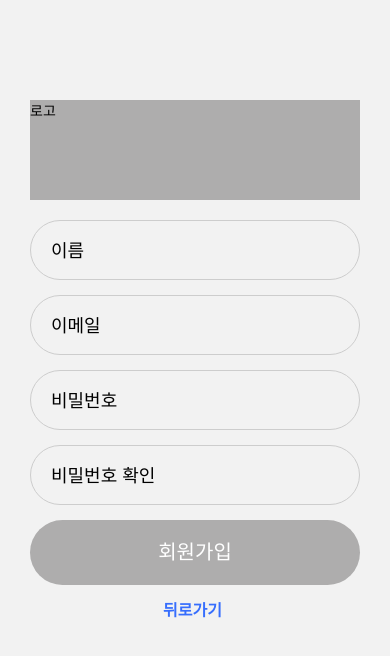
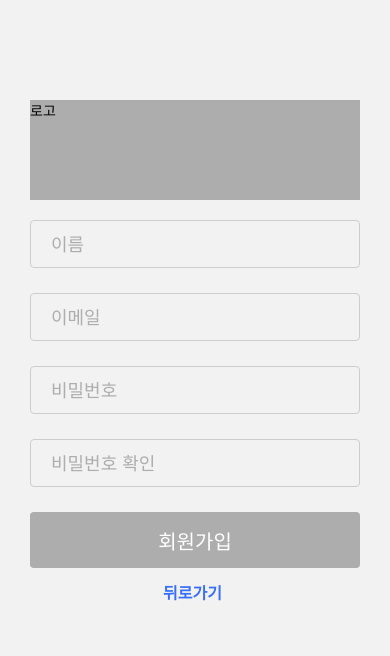
Before and after one commit to shinsewon/ParkingPpak-client, a React Native app: screen /Register in a window 390 px wide. Shown: the top 656 px of the page. Built offline with nearby package versions, Linux system fonts and the light colour scheme.

Commit message:
feat: input & button component

```diff
--- a/App.tsx
+++ b/App.tsx
@@ -12,7 +12,7 @@ import React, {useEffect, useState} from 'react';
 import {NavigationContainer} from '@react-navigation/native';
 import RootStack from './src/screens/RootStack';
 import {SafeAreaProvider} from 'react-native-safe-area-context';
-import {Loading} from '@/component/common';
+import {Loading} from '@/components/common';
 import AsyncStorage from '@react-native-async-storage/async-storage';
 
 export default function App() {
--- a/src/component/common/index.ts
+++ /dev/null
@@ -1 +0,0 @@
-export {default as Loading} from './Loading';
--- /dev/null
+++ b/src/components/common/BorderedInput.tsx
@@ -0,0 +1,64 @@
+import {palette} from '@/constant';
+import React, {forwardRef, ForwardedRef} from 'react';
+import {StyleSheet, Text, View, TextInput, TextInputProps} from 'react-native';
+
+type BorderedInputProps = {
+  errorMessage?: string;
+  hasMarginBottom?: boolean;
+};
+
+const BorderedInput = forwardRef(
+  (
+    {
+      errorMessage,
+      hasMarginBottom = true,
+      ...rest
+    }: TextInputProps & BorderedInputProps,
+    ref: ForwardedRef<TextInput>,
+  ) => {
+    return (
+      <View
+        style={[
+          styles.block,
+          hasMarginBottom && styles.marginBottom,
+          !!errorMessage && styles.errorWrapper,
+        ]}>
+        <TextInput
+          style={styles.input}
+          ref={ref}
+          {...rest}
+          placeholderTextColor={palette.grey_5}
+        />
+        {errorMessage && <Text style={styles.error}>{errorMessage}</Text>}
+      </View>
+    );
+  },
+);
+
+BorderedInput.displayName = 'BorderedInput';
+
+const styles = StyleSheet.create({
+  block: {
+    height: 48,
+    borderColor: palette.grey_6,
+    borderRadius: 4,
+    borderWidth: 1,
+    paddingHorizontal: 20,
+  },
+  errorWrapper: {borderColor: palette.red_1, marginBottom: 40},
+  marginBottom: {
+    marginBottom: 25,
+  },
+  input: {
+    height: 46,
+    fontSize: 18,
+    color: palette.grey_1,
+  },
+  error: {
+    marginTop: 2,
+    color: palette.red_1,
+    marginLeft: -20,
+  },
+});
+
+export default BorderedInput;
--- /dev/null
+++ b/src/components/common/CustomButton.tsx
@@ -0,0 +1,63 @@
+import React from 'react';
+import {palette} from '@constant/index';
+import {StyleSheet, Pressable, PressableProps, Text} from 'react-native';
+
+type ButtonColor = 'primary' | 'secondary';
+
+type CustomButtonProps = PressableProps & {
+  text: string;
+  color?: ButtonColor;
+};
+
+export default function CustomButton({
+  disabled,
+  text,
+  color = 'primary',
+  ...rest
+}: CustomButtonProps) {
+  return (
+    <Pressable
+      style={[styles.button, buttonStyles(color, !!disabled).button]}
+      disabled={disabled}
+      {...rest}>
+      <Text style={textStyles(color, !!disabled).text}>{text}</Text>
+    </Pressable>
+  );
+}
+
+const textStyles = (color: ButtonColor, disable?: boolean) =>
+  StyleSheet.create({
+    text: {
+      fontSize: 20,
+      textAlign: 'center',
+      color:
+        color === 'primary'
+          ? 'white'
+          : disable
+          ? palette.grey_5
+          : palette.blue_2,
+    },
+  });
+
+const buttonStyles = (color: ButtonColor, disable?: boolean) =>
+  StyleSheet.create({
+    button:
+      color === 'primary'
+        ? {
+            backgroundColor: disable ? palette.grey_5 : palette.blue_2,
+          }
+        : {
+            borderColor: disable ? palette.grey_5 : palette.blue_2,
+            borderWidth: 1,
+            color: palette.blue_2,
+          },
+  });
+
+const styles = StyleSheet.create({
+  button: {
+    borderRadius: 4,
+    height: 56,
+    alignContent: 'center',
+    justifyContent: 'center',
+  },
+});
--- a/src/components/common/index.ts
+++ b/src/components/common/index.ts
@@ -0,0 +1,3 @@
+export {default as Loading} from './Loading';
+export {default as BorderedInput} from './BorderedInput';
+export {default as CustomButton} from './CustomButton';
--- a/src/screens/Auth/LoginScreen.tsx
+++ b/src/screens/Auth/LoginScreen.tsx
@@ -1,4 +1,4 @@
-import React from 'react';
+import React, {useRef} from 'react';
 import {AuthStackNavigationProps} from './index';
 import {palette} from '@constant/index';
 import {useNavigation} from '@react-navigation/native';
@@ -6,6 +6,7 @@ import {StyleSheet, Text, View, TextInput, Pressable} from 'react-native';
 import ZocialIcon from 'react-native-vector-icons/Zocial';
 import MaterialIcon from 'react-native-vector-icons/MaterialCommunityIcons';
 import {Formik} from 'formik';
+import {BorderedInput, CustomButton} from '@components/common';
 import * as Yup from 'yup';
 import AntIcon from 'react-native-vector-icons/AntDesign';
 
@@ -17,18 +18,16 @@ export default function LoginScreen() {
   };
 
   const validationSchema = Yup.object().shape({
-    email: Yup.string().required('이메일 필수'),
-    password: Yup.string().required('이메일 필수'),
-    // .matches(
-    //   PASSWORD_VALIDATION,
-    //   '형식에 맞게 입력해주세요'
-    // ),
+    email: Yup.string().required('이메일은 필수입니다.'),
+    password: Yup.string().required('비밀번호 입력은 필수입니다.'),
   });
 
   const initialValues: LoginRequest = {
     email: '',
     password: '',
   };
+
+  const passwordRef = useRef<TextInput>(null);
 
   return (
     <View style={styles.block}>
@@ -42,34 +41,38 @@ export default function LoginScreen() {
         }}
         validateOnMount
         validationSchema={validationSchema}>
-        {({values, handleChange, handleSubmit, isValid}) => (
+        {({values, handleChange, handleSubmit, isValid, errors, touched}) => (
           <>
-            <View style={[styles.inputWrapper]}>
-              <TextInput
-                style={styles.input}
+            <BorderedInput
               value={values.email}
               onChangeText={handleChange('email')}
               returnKeyType="next"
               placeholder="이메일"
+              keyboardType="email-address"
+              onEndEditing={() => passwordRef.current?.focus()}
+              errorMessage={
+                errors.email && touched.email ? errors.email : undefined
+              }
             />
-            </View>
-            <View style={[styles.inputWrapper]}>
-              <TextInput
-                style={styles.input}
+            <BorderedInput
+              ref={passwordRef}
               textContentType="password"
               returnKeyType="done"
               placeholder="비밀번호"
               value={values.password}
               onChangeText={handleChange('password')}
               secureTextEntry
+              errorMessage={
+                errors.password && touched.password
+                  ? errors.password
+                  : undefined
+              }
             />
-            </View>
-            <Pressable
-              style={[styles.loginButton, !isValid && styles.disable]}
+            <CustomButton
               disabled={!isValid}
-              onPress={handleSubmit}>
-              <Text style={styles.login}>로그인</Text>
-            </Pressable>
+              onPress={handleSubmit}
+              text="로그인"
+            />
           </>
         )}
       </Formik>
@@ -111,26 +114,6 @@ const styles = StyleSheet.create({
     backgroundColor: palette.grey_5,
     marginBottom: 20,
   },
-  inputWrapper: {
-    height: 60,
-    borderColor: palette.grey_6,
-    marginBottom: 15,
-    borderRadius: 40,
-    borderWidth: 1,
-    paddingHorizontal: 20,
-  },
-  input: {
-    height: 60,
-    fontSize: 18,
-  },
-  loginButton: {
-    borderRadius: 40,
-    backgroundColor: palette.blue_4,
-    height: 65,
-  },
-  disable: {
-    backgroundColor: palette.grey_5,
-  },
   login: {
     textAlign: 'center',
     fontSize: 20,
--- a/src/screens/Auth/RegisterScreen.tsx
+++ b/src/screens/Auth/RegisterScreen.tsx
@@ -13,6 +13,7 @@ import {
   KeyboardAvoidingView,
   Platform,
 } from 'react-native';
+import {BorderedInput, CustomButton} from '@components/common';
 import {SafeAreaView} from 'react-native-safe-area-context';
 
 type RegisterForm = RegisterRequest & {confirmPassword: string};
@@ -77,21 +78,19 @@ export default function RegisterScreen() {
             console.log('touched>>', touched);
             return (
               <>
-                <TextInput
-                  style={styles.input}
+                <BorderedInput
                   value={values.name}
                   returnKeyType="next"
                   placeholder="이름"
                   onChangeText={handleChange('name')}
                   onBlur={handleBlur('name')}
                   onSubmitEditing={() => emailRef.current?.focus()}
+                  errorMessage={
+                    errors.name && touched.name ? errors.name : undefined
+                  }
                 />
-                {errors.name && touched.name && (
-                  <Text style={{color: 'red'}}>{errors.name}</Text>
-                )}
-                <TextInput
+                <BorderedInput
                   ref={emailRef}
-                  style={styles.input}
                   value={values.email}
                   returnKeyType="next"
                   placeholder="이메일"
@@ -101,44 +100,46 @@ export default function RegisterScreen() {
                   onChangeText={handleChange('email')}
                   onBlur={handleBlur('email')}
                   onSubmitEditing={() => passwordRef.current?.focus()}
+                  errorMessage={
+                    errors.email && touched.email ? errors.email : undefined
+                  }
                 />
-                {errors.email && touched.email && (
-                  <Text style={{color: 'red'}}>{errors.email}</Text>
-                )}
-
-                <TextInput
+                <BorderedInput
                   ref={passwordRef}
-                  style={styles.input}
                   value={values.password}
                   returnKeyType="next"
                   placeholder="비밀번호"
                   secureTextEntry
+                  textContentType="password"
                   onChangeText={handleChange('password')}
                   onBlur={handleBlur('password')}
                   onSubmitEditing={() => confirmPasswordRef.current?.focus()}
+                  errorMessage={
+                    errors.password && touched.password
+                      ? errors.password
+                      : undefined
+                  }
                 />
-                {errors.password && touched.password && (
-                  <Text style={{color: 'red'}}>{errors.password}</Text>
-                )}
-                <TextInput
+                <BorderedInput
                   ref={confirmPasswordRef}
-                  style={styles.input}
                   value={values.confirmPassword}
                   returnKeyType="done"
                   placeholder="비밀번호 확인"
                   secureTextEntry
+                  textContentType="password"
                   onChangeText={handleChange('confirmPassword')}
                   onBlur={handleBlur('confirmPassword')}
+                  errorMessage={
+                    errors.confirmPassword && touched.confirmPassword
+                      ? errors.confirmPassword
+                      : undefined
+                  }
                 />
-                {errors.confirmPassword && touched.confirmPassword && (
-                  <Text style={{color: 'red'}}>{errors.confirmPassword}</Text>
-                )}
-                <Pressable
-                  style={[styles.registerButton, !isValid && styles.disable]}
+                <CustomButton
                   disabled={!isValid}
-                  onPress={handleSubmit}>
-                  <Text style={styles.register}>회원가입</Text>
-                </Pressable>
+                  onPress={handleSubmit}
+                  text="회원가입"
+                />
               </>
             );
           }}
@@ -159,7 +160,6 @@ const styles = StyleSheet.create({
     paddingHorizontal: 30,
     paddingVertical: 100,
   },
-
   block: {
     flex: 1,
     paddingHorizontal: 30,
@@ -169,23 +169,6 @@ const styles = StyleSheet.create({
     height: 100,
     backgroundColor: palette.grey_5,
     marginBottom: 20,
-  },
-  disable: {
-    backgroundColor: palette.grey_5,
-  },
-  input: {
-    height: 60,
-    fontSize: 18,
-    borderColor: palette.grey_6,
-    marginBottom: 15,
-    borderRadius: 40,
-    borderWidth: 1,
-    paddingHorizontal: 20,
-  },
-  registerButton: {
-    borderRadius: 40,
-    backgroundColor: palette.blue_4,
-    height: 65,
   },
   register: {
     textAlign: 'center',
```
Also changed, not shown: src/components/common/Loading.tsx (renamed from src/component/common/Loading.tsx). Lines whose indentation alone changed are shown as unchanged.
